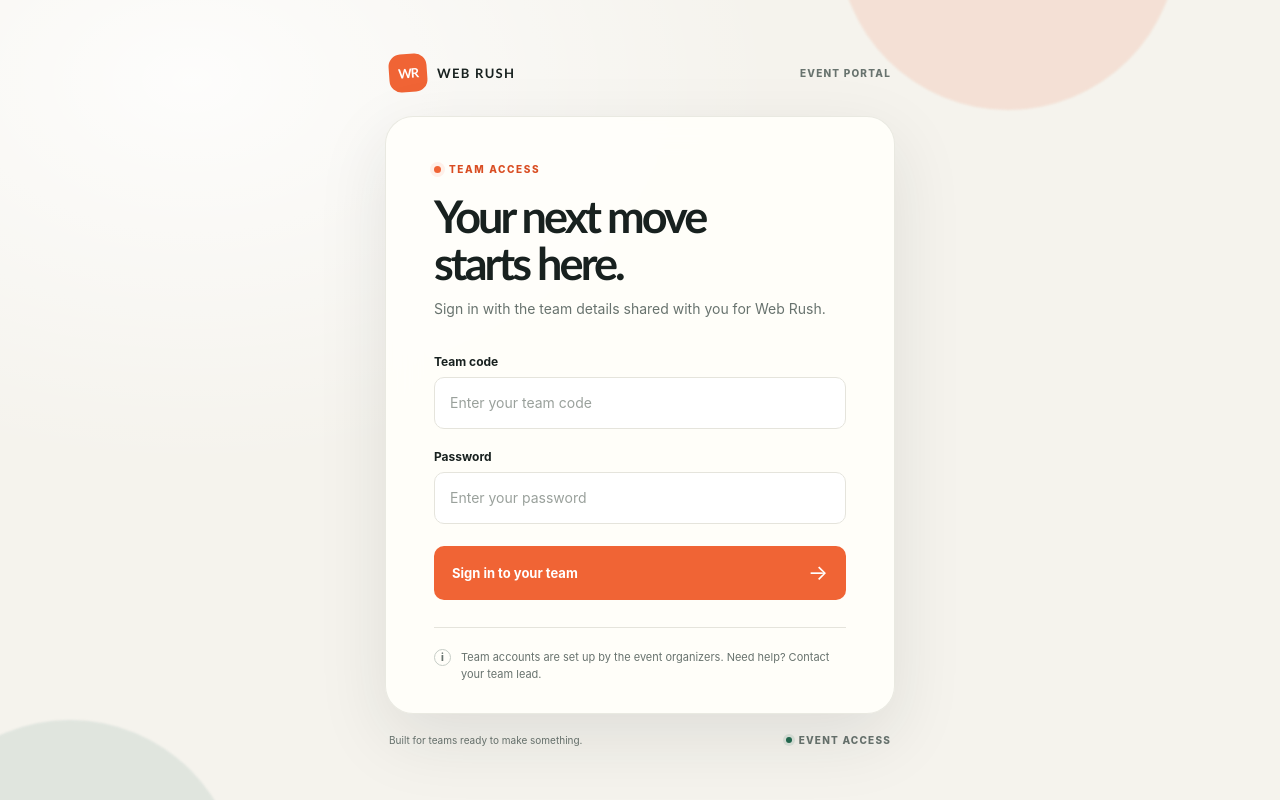
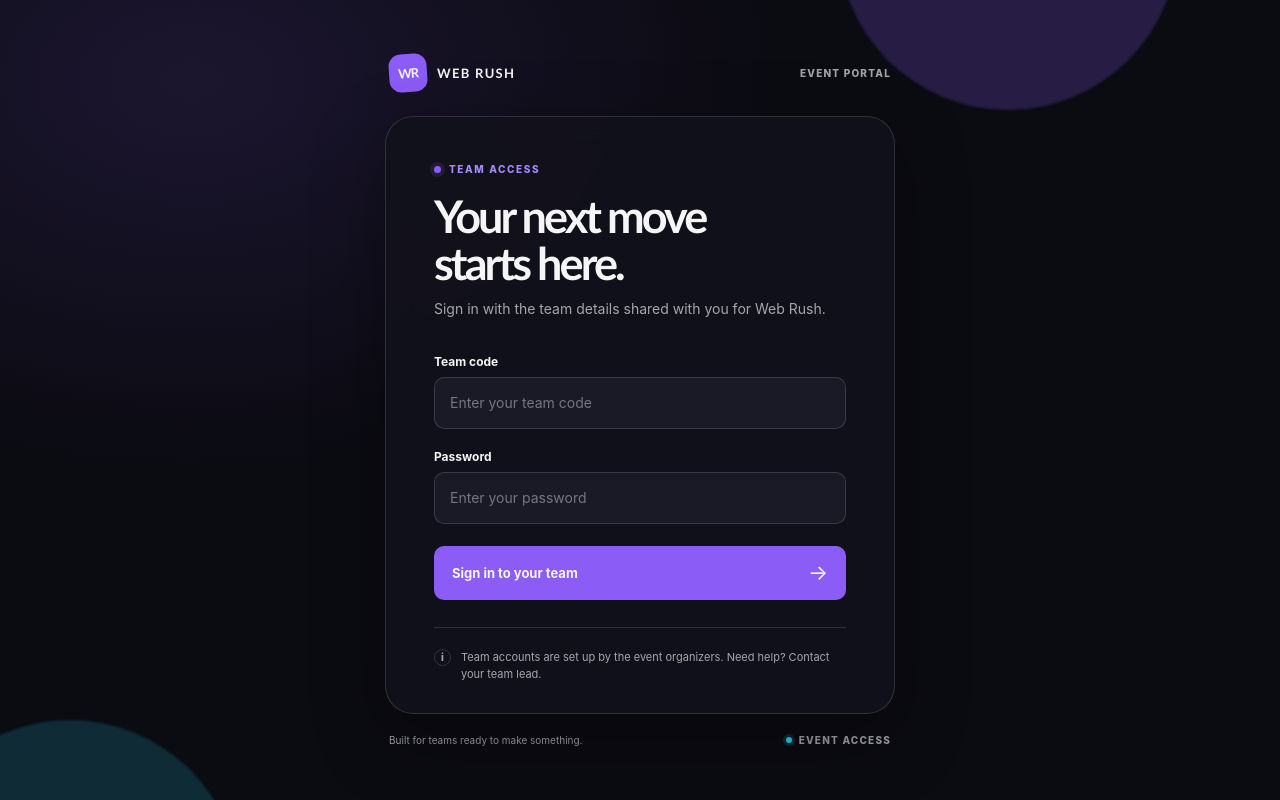
Before and after one commit to ace-web-dev-projects/web-rush-utsav, a React (Vite) app in the folder client/: page /login in a window 1280 px wide. Built offline with nearby package versions, Linux system fonts and the light colour scheme; no server answers.

Commit message:
update theme

```diff
--- a/client/src/pages/Home.css
+++ b/client/src/pages/Home.css
@@ -4,7 +4,7 @@
   flex-direction: column;
   padding: 32px max(24px, calc((100vw - var(--page-width)) / 2));
   background:
-    radial-gradient(ellipse at 80% 12%, rgb(240 100 53 / 10%), transparent 34%),
+    radial-gradient(ellipse at 80% 12%, rgb(139 92 246 / 14%), transparent 34%),
     var(--color-background);
 }
 
--- a/client/src/pages/Login.css
+++ b/client/src/pages/Login.css
@@ -7,7 +7,7 @@
   place-items: center;
   isolation: isolate;
   background:
-    radial-gradient(ellipse at 15% 10%, rgb(255 255 255 / 82%), transparent 38%),
+    radial-gradient(ellipse at 15% 10%, rgb(139 92 246 / 13%), transparent 38%),
     var(--color-background);
 }
 
@@ -15,7 +15,7 @@
   position: absolute;
   z-index: -1;
   inset: 0;
-  background-image: radial-gradient(rgb(24 33 31 / 8%) 0.7px, transparent 0.7px);
+  background-image: radial-gradient(rgb(245 245 245 / 10%) 0.7px, transparent 0.7px);
   background-size: 20px 20px;
   content: '';
   opacity: 0.28;
@@ -34,13 +34,13 @@
 .auth-page__glow--top {
   top: -230px;
   right: 8%;
-  background: rgb(240 100 53 / 13%);
+  background: rgb(139 92 246 / 22%);
 }
 
 .auth-page__glow--bottom {
   bottom: -260px;
   left: -100px;
-  background: rgb(39 111 97 / 10%);
+  background: rgb(34 211 238 / 16%);
 }
 
 .auth-shell {
@@ -73,7 +73,7 @@
   height: 38px;
   border-radius: 12px;
   background: var(--color-brand);
-  color: white;
+  color: var(--color-text);
   font-family: var(--font-display);
   font-size: 13px;
   font-weight: 900;
@@ -99,9 +99,9 @@
 
 .auth-card {
   padding: 46px 48px 30px;
-  border: 1px solid rgb(229 228 220 / 82%);
+  border: 1px solid var(--color-border);
   border-radius: var(--radius-large);
-  background: rgb(255 254 250 / 94%);
+  background: rgb(18 18 28 / 94%);
   box-shadow: var(--shadow-card);
   backdrop-filter: blur(16px);
 }
@@ -171,17 +171,17 @@
 }
 
 .form-field__input::placeholder {
-  color: #9aa19c;
+  color: rgb(245 245 245 / 42%);
 }
 
 .form-field__input:hover {
-  border-color: #c8ccc3;
+  border-color: rgb(245 245 245 / 32%);
 }
 
 .form-field__input:focus {
   border-color: var(--color-focus);
   outline: none;
-  box-shadow: 0 0 0 3px rgb(39 111 97 / 13%);
+  box-shadow: 0 0 0 3px rgb(34 211 238 / 18%);
 }
 
 .login-form__error {
@@ -204,7 +204,7 @@
   border: 0;
   border-radius: var(--radius-small);
   background: var(--color-brand);
-  color: white;
+  color: var(--color-text);
   font-size: 13px;
   font-weight: 750;
   transition: background 150ms ease, transform 150ms ease;
@@ -240,7 +240,7 @@
   width: 17px;
   height: 17px;
   flex: 0 0 auto;
-  border: 1px solid #c5ccc5;
+  border: 1px solid var(--color-border);
   border-radius: 50%;
   color: var(--color-text-muted);
   font-size: 10px;
@@ -275,7 +275,7 @@
   height: 6px;
   border-radius: 50%;
   background: var(--color-success);
-  box-shadow: 0 0 0 3px rgb(35 106 80 / 11%);
+  box-shadow: 0 0 0 3px rgb(34 211 238 / 16%);
 }
 
 @media (max-width: 520px) {
--- a/client/src/theme.css
+++ b/client/src/theme.css
@@ -1,20 +1,27 @@
 :root {
-  color-scheme: light;
+  --color-scheme: dark;
 
-  /* Palette: warm ivory, deep ink, and bright tangerine. */
-  --color-background: #f5f3ed;
-  --color-surface: #fffefa;
-  --color-surface-raised: #ffffff;
-  --color-text: #18211f;
-  --color-text-muted: #68736e;
-  --color-brand: #f06435;
-  --color-brand-strong: #d94d22;
-  --color-brand-soft: #fff0e9;
-  --color-border: #e5e4dc;
-  --color-focus: #276f61;
-  --color-error: #b42318;
-  --color-error-background: #fff1f0;
-  --color-success: #236a50;
+  /* Web Rush base theme */
+  --color-background: #0b0b12;
+  --color-surface: #12121c;
+  --color-surface-raised: #1a1a27;
+  --color-primary: #8b5cf6;
+  --color-primary-strong: #a78bfa;
+  --color-primary-soft: rgb(139 92 246 / 14%);
+  --color-accent: #22d3ee;
+  --color-highlight: #facc15;
+  --color-text: #f5f5f5;
+  --color-text-muted: rgb(245 245 245 / 66%);
+  --color-border: rgb(245 245 245 / 14%);
+  --color-focus: var(--color-accent);
+  --color-error: var(--color-highlight);
+  --color-error-background: rgb(250 204 21 / 12%);
+  --color-success: var(--color-accent);
+
+  /* Compatibility aliases for existing component styles. */
+  --color-brand: var(--color-primary);
+  --color-brand-strong: var(--color-primary-strong);
+  --color-brand-soft: var(--color-primary-soft);
 
   --font-body: Inter, ui-sans-serif, system-ui, -apple-system, BlinkMacSystemFont,
     'Segoe UI', sans-serif;
@@ -23,7 +30,7 @@
   --radius-small: 10px;
   --radius-medium: 18px;
   --radius-large: 28px;
-  --shadow-card: 0 24px 70px rgb(31 44 39 / 10%);
+  --shadow-card: 0 24px 70px rgb(0 0 0 / 38%);
   --page-width: 1120px;
 
   font-family: var(--font-body);
@@ -74,5 +81,5 @@ a {
 
 ::selection {
   color: var(--color-text);
-  background: #ffd5c5;
+  background: var(--color-primary);
 }
```
